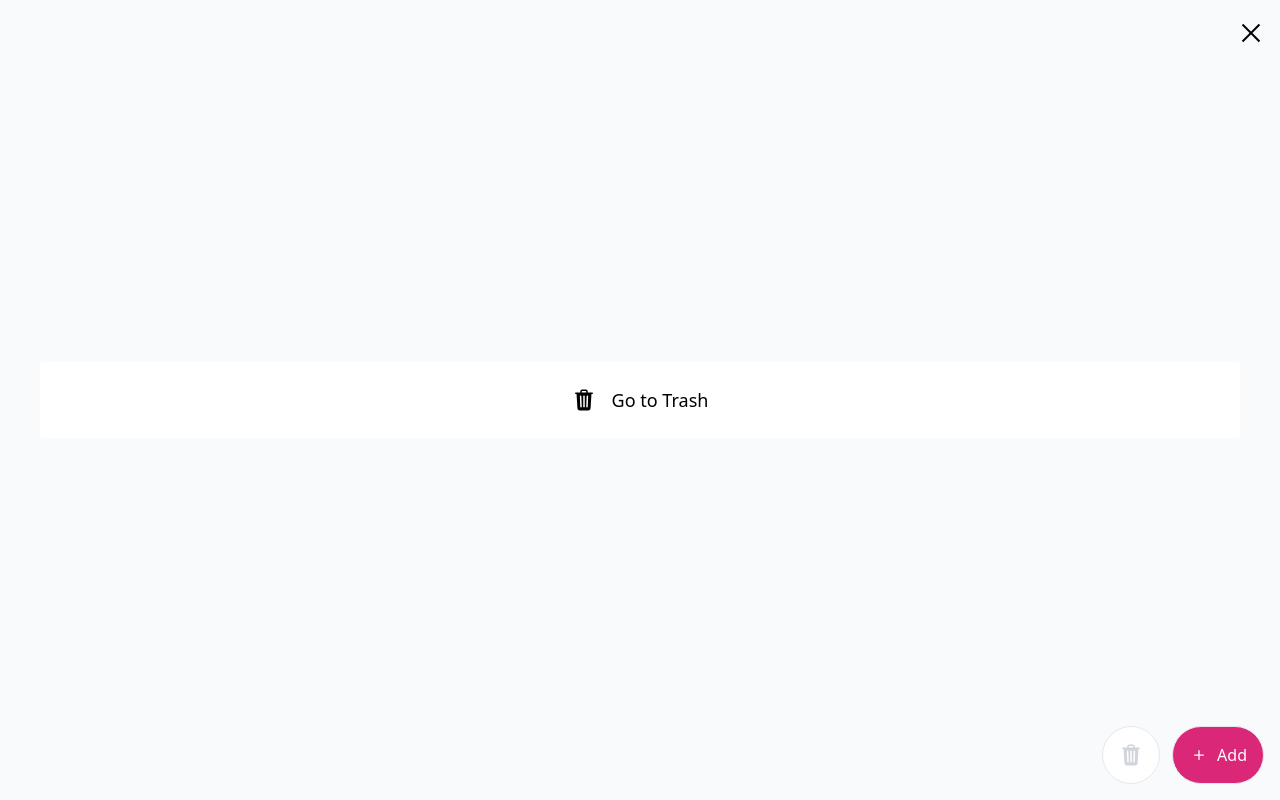
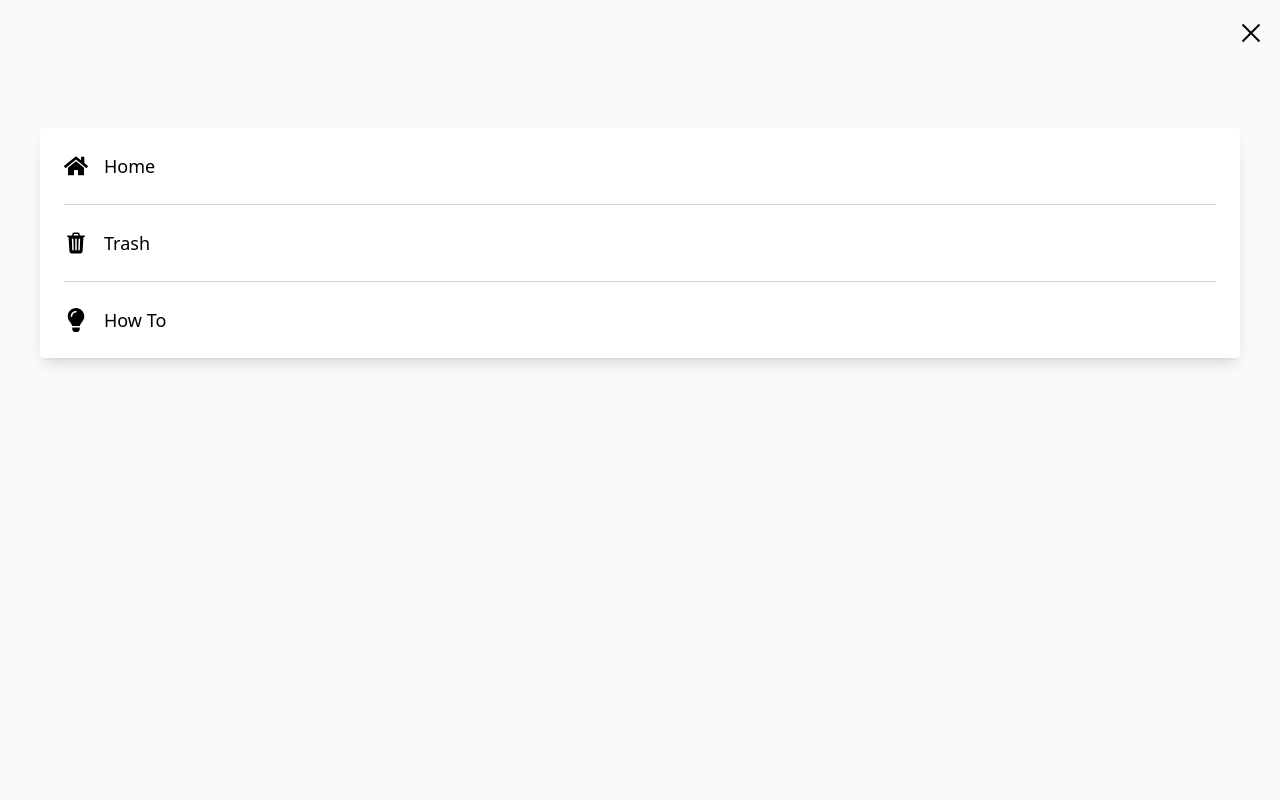
Before and after one commit to KokiMitsunaga/nin-todo, a Next.js app: page / in a window 1280 px wide. Both pictures are taken after a click on the element 1251 px from the left and 33 px from the top of the page. Built offline with nearby package versions, Linux system fonts and the light colour scheme.

Commit message:
ナビゲーションメニューの修正

```diff
--- /dev/null
+++ b/app/_components/NavButton.tsx
@@ -0,0 +1,32 @@
+"use client";
+
+import { ReactNode } from "react";
+import { useRouter } from "next/navigation";
+
+interface NavButtonProps {
+  icon: ReactNode;
+  label: string;
+  route: string;
+  setIsOpen: React.Dispatch<React.SetStateAction<boolean>>;
+}
+
+const NavButton = ({ icon, label, route, setIsOpen }: NavButtonProps) => {
+  const router = useRouter();
+
+  const handleClick = () => {
+    setIsOpen(false);
+    router.push(route);
+  };
+
+  return (
+    <button
+      onClick={handleClick}
+      className="text-lg flex items-center justify-start w-full gap-4"
+    >
+      {icon}
+      {label}
+    </button>
+  );
+};
+
+export default NavButton;
--- a/app/_components/NavMenu.tsx
+++ b/app/_components/NavMenu.tsx
@@ -1,29 +1,38 @@
 "use client";
 
-import { useRouter } from "next/navigation";
 import { IoTrash } from "react-icons/io5";
+import { FaHome, FaLightbulb } from "react-icons/fa";
+import NavButton from "./NavButton";
 
 interface NavMenuProps {
   setIsOpen: React.Dispatch<React.SetStateAction<boolean>>;
 }
 
 const NavMenu = ({ setIsOpen }: NavMenuProps) => {
-  const router = useRouter();
+  return (
+    <div className="p-6 bg-white text-black rounded shadow-lg mx-10 w-full flex flex-col gap-6">
+      <NavButton
+        icon={<FaHome size={24} />}
+        label="Home"
+        route="/"
+        setIsOpen={setIsOpen}
+      />
+      <hr className="w-full border-t border-gray-300" />
 
-  const handleClick = () => {
-    setIsOpen(false);
-    router.push("/trash");
-  };
+      <NavButton
+        icon={<IoTrash size={24} />}
+        label="Trash"
+        route="/trash"
+        setIsOpen={setIsOpen}
+      />
+      <hr className="w-full border-t border-gray-300" />
 
-  return (
-    <div className="p-6 bg-white text-black rounded mx-10 w-full flex flex-col items-center justify-center">
-      <button
-        onClick={handleClick}
-        className="text-lg flex items-center justify-center gap-4"
-      >
-        <IoTrash size={24} />
-        Go to Trash
-      </button>
+      <NavButton
+        icon={<FaLightbulb size={24} />}
+        label="How To"
+        route="/howto"
+        setIsOpen={setIsOpen}
+      />
     </div>
   );
 };
--- a/app/_components/Navbar.tsx
+++ b/app/_components/Navbar.tsx
@@ -54,9 +54,9 @@ const Title = () => {
         ></span>
       </div>
       <div
-        className={`fixed top-0 right-0 w-full h-full bg-gray-50 transition-transform duration-500 ease-in-out ${
+        className={`fixed top-0 right-0 w-full h-full bg-gray-50 transition-transform duration-500 ease-in-out z-10 ${
           isOpen ? "translate-x-0" : "translate-x-full"
-        } flex items-center justify-center`}
+        } flex items-start justify-center pt-32`}
       >
         {isOpen && <NavMenu setIsOpen={setIsOpen} />}
       </div>
--- a/app/_components/SortSelectBox.tsx
+++ b/app/_components/SortSelectBox.tsx
@@ -18,9 +18,9 @@ const SortSelectBox = ({ selectedSort, onChange }: SortSelectBoxProps) => {
       onChange={handleChange}
       className="border rounded p-2 border-pink-600 bg-white"
     >
-      <option value="created">作成順</option>
-      <option value="dueDate">期日順</option>
-      <option value="priority">優先度順</option>
+      <option value="created">Creation Order</option>
+      <option value="dueDate">Due Date</option>
+      <option value="priority">Priority</option>
     </select>
   );
 };
--- a/app/trash/_components/NoTrashMessage.tsx
+++ b/app/trash/_components/NoTrashMessage.tsx
@@ -1,7 +1,7 @@
 import React from "react";
 
 const NoTrashMessage: React.FC = () => {
-  return <p className="text-center text-gray-500">ゴミ箱は空です</p>;
+  return <p className="text-center text-gray-500">Trash can is empty</p>;
 };
 
 export default NoTrashMessage;
```
